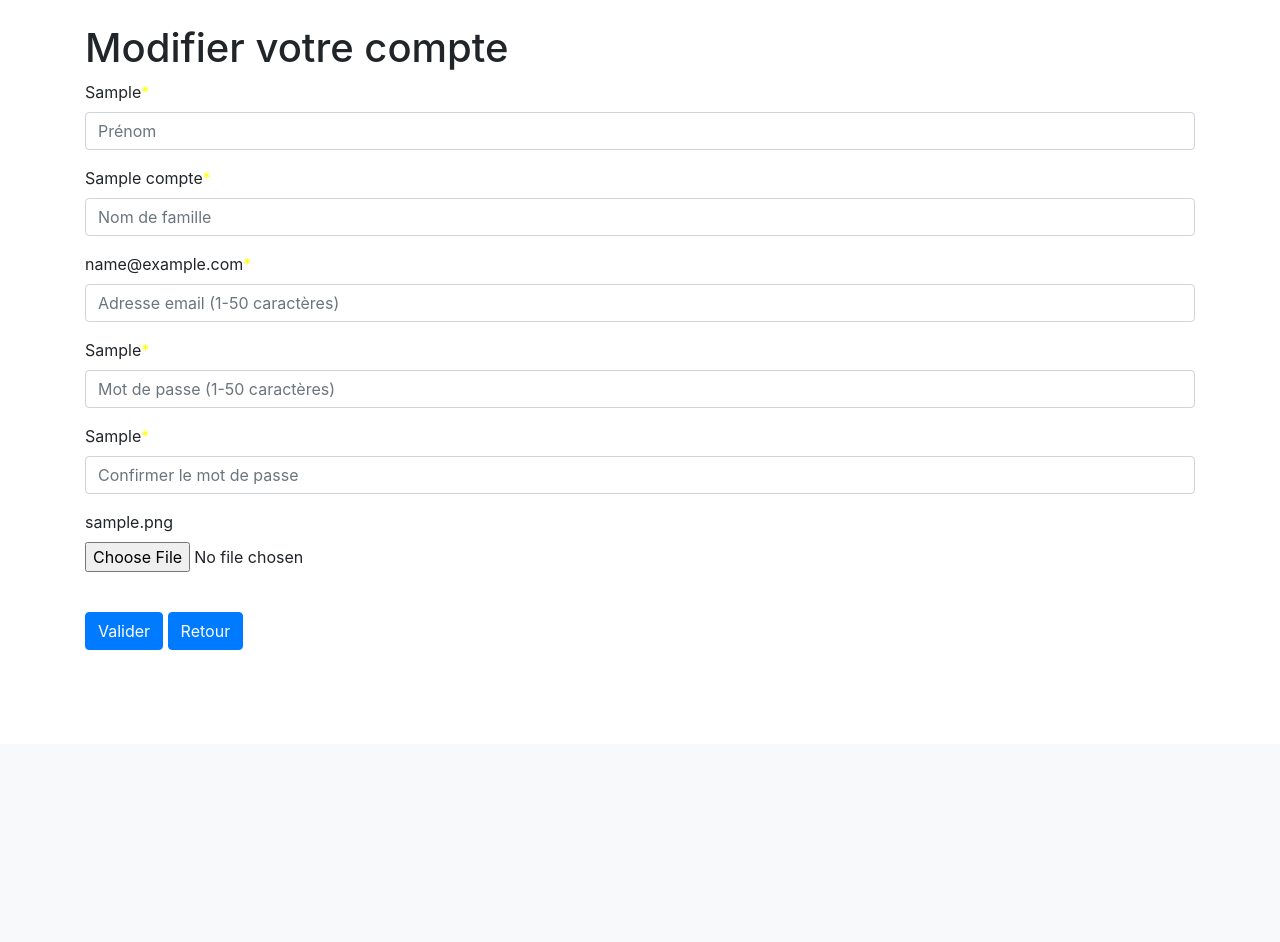
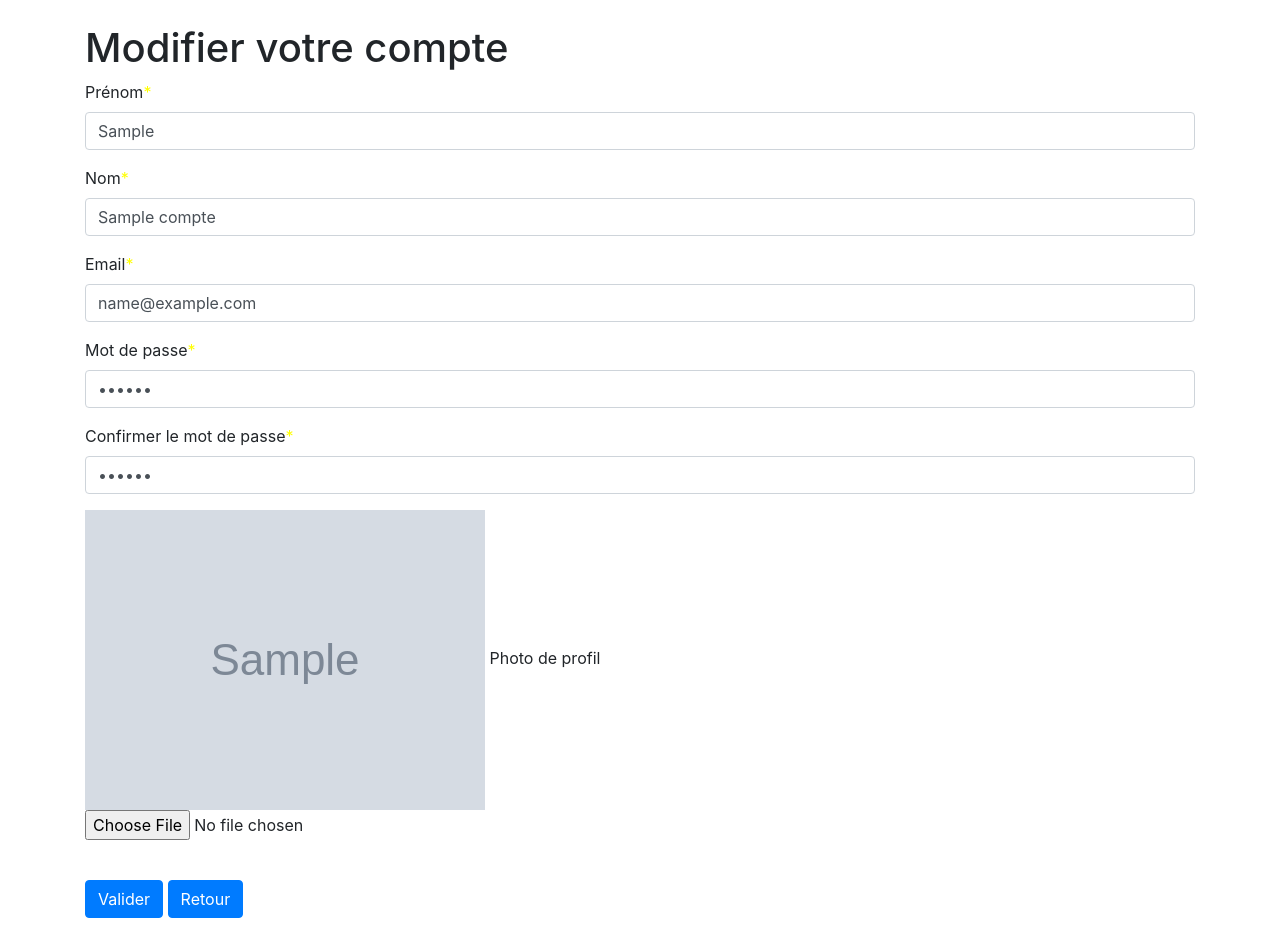
Before and after one commit to Gonzal-M/ProjetDevWeb, a PHP site: page /compte.php in a window 1280 px wide. Shown: the part 56-998 px from the top of the page. Before the commit the page ends 706 px from the top, so only its background shows below. Run offline with PHP 8.4, Linux system fonts and the light colour scheme; the visitor is signed in with stand-in values (Sample User, id 1); tables that the repository leaves empty hold one stand-in row (values such as "Sample post"); grey boxes marked "Sample" are stand-in pictures.

Commit message:
Update compte.php

```diff
--- a/ProjetDevWeb/compte.php
+++ b/ProjetDevWeb/compte.php
@@ -1,6 +1,13 @@
 <?php require_once("inc/header.inc.php"); ?>
 
-<!-- Page de compte -->
+<!-- Force les champs a ne pas contenir de chiffres -->
+
+<script type ="text/javascript">
+    function lettersOnly(input) {
+        var regex = /[^a-z]/gi;
+        input.value = input.value.replace(regex,"");
+    }
+</script>
 
 <!-- Recuperation des donnees depuis la base de donne plus precisemment la table "compte" -->
 <?php
@@ -9,40 +16,45 @@ $user = $pdo->query("SELECT * FROM compte WHERE id_compte='$_SESSION[userID]'");
 ($user = $user->fetch(PDO::FETCH_OBJ));
 
 ?>
+
 <!-- Permet à l'utilisateur de gérer les infos de son compte -->
+
 <div class="starter-template">
+
+<!-- Page de compte -->
 
     <br><h1>Modifier votre compte</h1>
 
     <form method="POST" enctype='multipart/form-data'>
 
         <div class="form-group">
-            <label for="prenom"><?php echo $user->prenom; ?><span style="color: yellow;">*</span></label>
-            <input type="texte" class="form-control" id="prenom" name="prenom" maxlength = "20" placeholder="Prénom" onkeyup="lettersOnly(this)">
+            <label for="prenom">Prénom<span style="color: yellow;">*</span></label>
+            <input type="texte" class="form-control" id="prenom" name="prenom" maxlength = "20" value="<?php echo $user->prenom; ?>" onkeyup="lettersOnly(this)">
         </div>
 
         <div class="form-group">
-            <label for="nom"><?php echo $user->nom; ?><span style="color: yellow;">*</span></label>
-            <input type="texte" class="form-control" id="nom" name="nom" maxlength = "20" placeholder="Nom de famille" onkeyup="lettersOnly(this)">
+            <label for="nom">Nom<span style="color: yellow;">*</span></label>
+            <input type="texte" class="form-control" id="nom" name="nom" maxlength = "20" value="<?php echo $user->nom; ?>" onkeyup="lettersOnly(this)">
         </div>
 
         <div class="form-group">
-            <label for="email"><?php echo $user->email; ?><span style="color: yellow;">*</span></label>
-            <input type="email" class="form-control" id="email" name="email" maxlength = "50" placeholder="Adresse email (1-50 caractères)">
+            <label for="email">Email<span style="color: yellow;">*</span></label>
+            <input type="email" class="form-control" id="email" name="email" maxlength = "50" value="<?php echo $user->email; ?>">
         </div>
 
         <div class="form-group">
-            <label for="mdp1"><?php echo $user->mdp; ?><span style="color: yellow;">*</span></label>
-            <input type="password" class="form-control" id="mdp1" name="mdp1" maxlength = "50" placeholder="Mot de passe (1-50 caractères)">
+            <label for="mdp1">Mot de passe<span style="color: yellow;">*</span></label>
+            <input type="password" class="form-control" id="mdp1" name="mdp1" maxlength = "50" value="<?php echo $user->mdp; ?>">
         </div>
 
         <div class="form-group">
-            <label for="mdp2"><?php echo $user->mdp; ?><span style="color: yellow;">*</span></label>
-            <input type="password" class="form-control" id="mdp2" name="mdp2" maxlength = "50" placeholder="Confirmer le mot de passe">
+            <label for="mdp2">Confirmer le mot de passe<span style="color: yellow;">*</span></label>
+            <input type="password" class="form-control" id="mdp2" name="mdp2" maxlength = "50" value="<?php echo $user->mdp; ?>">
         </div>
 
         <div class="form-group">
-            <label for="img"><?php echo $user->nomphoto; ?></label>
+            <img src="img/profile/<?php echo $user->nomphoto; ?>" alt="">
+            <label for="img">Photo de profil</label>
             <input type="file" class="form-control-file" id="img" name="img[]">
         </div>
 
@@ -52,7 +64,46 @@ $user = $pdo->query("SELECT * FROM compte WHERE id_compte='$_SESSION[userID]'");
     </form><br>
 </div>
 
+<?php  if(!empty($_POST["prenom"]) && !empty($_POST["nom"]) && !empty($_POST["email"]) && !empty($_POST["mdp1"]) && !empty($_POST["mdp2"])){
 
+    $_POST["prenom"] = htmlentities($_POST["prenom"], ENT_QUOTES);
+    $_POST["nom"] = htmlentities($_POST["nom"], ENT_QUOTES);
+    $_POST["email"] = htmlentities($_POST["email"], ENT_QUOTES);
+    $_POST["mdp1"] = htmlentities($_POST["mdp1"], ENT_QUOTES);
+    $_POST["mdp2"] = htmlentities($_POST["mdp2"], ENT_QUOTES);
+    // ^Vérifie que les données entrées ne contiennent pas de code
+
+    $name = $user->nomphoto;;
+    if (isset($_FILES)) {
+        foreach ($_FILES["img"]["error"] as $key => $error) {
+            if ($error == UPLOAD_ERR_OK) {
+                $tmp_name = $_FILES["img"]["tmp_name"][$key];
+                $name = basename($_FILES["img"]["name"][$key]);
+                move_uploaded_file($tmp_name, "img/profile/$name");
+            }
+        }
+    }
+    // ^Vérifie que le fichier est bon, enregistre son nom dans $name et l'enregistre dans le dossier img/
+
+    {
+        if($_POST["mdp1"]==$_POST["mdp2"]){
+            // ^Vérifie que les mots de passe sont identiques
+
+            $pdo->exec("UPDATE compte SET prenom ='$_POST[prenom]', nom = '$_POST[nom]', email = '$_POST[email]', mdp = '$_POST[mdp2]', nomphoto = '$name' WHERE id_compte='$_SESSION[userID]'");
+            //^Enregistre les données modifiées dans la base de données
+
+
+            header("Location:index.php");
+            // ^Retourne à la page d'accueil
+        }
+
+        else{
+            echo("<p style='color: red;'>Les mots de passe sont différents</p>");
+        }
+    }
+}
+
+?>
 
 
 
```
